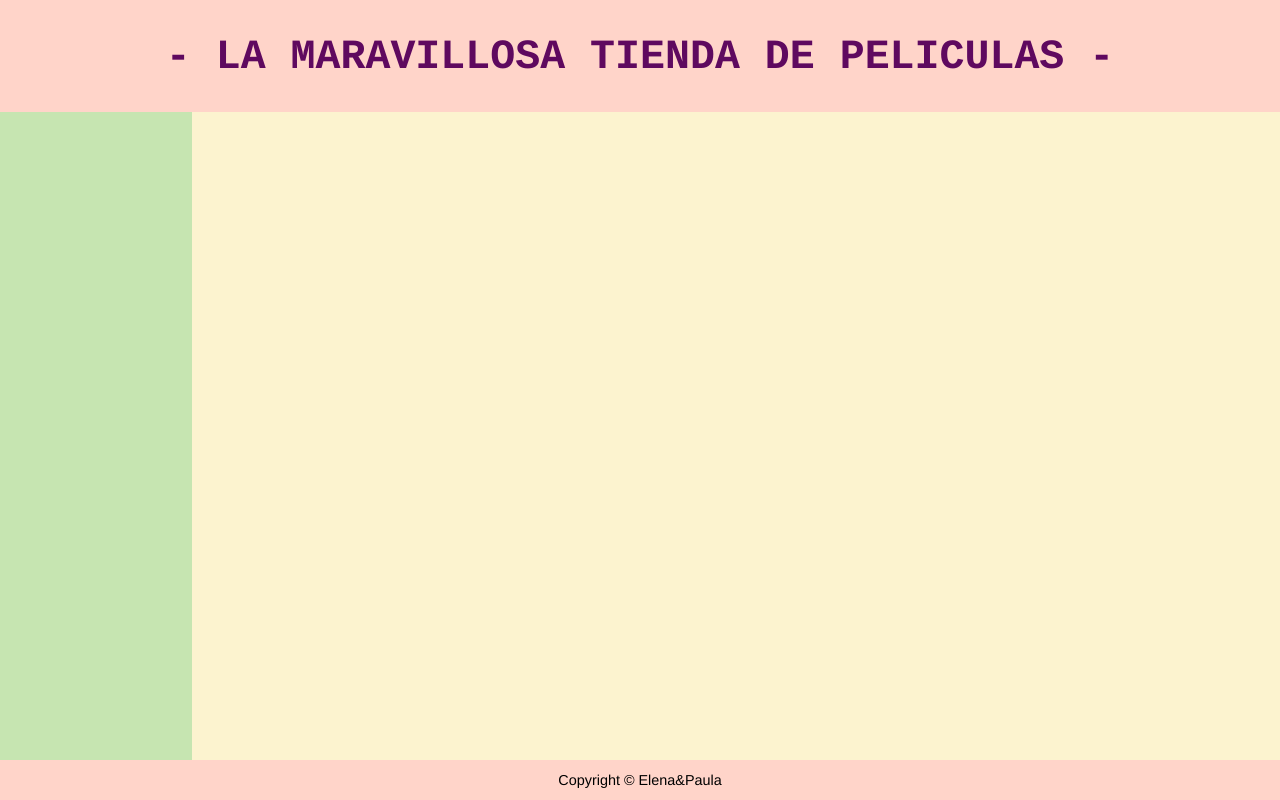
After one commit to pausamlop/SI1, a Python web app: template app/templates/frame.html in a window 1280 px wide. The commit adds this page. Run offline with Jinja, Linux system fonts and the light colour scheme; the template is opened without the code that fills it, so the values that code supplies are empty.

Commit message:
archivos, empezado html y css

```diff
--- /dev/null
+++ b/app/static/css/si1.css
@@ -0,0 +1,80 @@
+
+/* WARNING AVERIGUAR EL POR QUE DE ESTO */
+* {
+  margin: 0;
+}
+html, body {
+  height: 100%;
+}
+
+
+/************************ FRAME ************************/
+
+
+iframe{
+  /* tamano */
+  height: 100%;
+  width: 100%;
+}
+
+/*** HEADER ***/
+header {
+  /* fondo */
+  background-color:rgb(255,212,201);
+  height: 14%;
+  /* texto */
+  display: flex;
+  justify-content: center;
+  align-items: center;
+  color: rgb(95, 9, 95);
+  font-size: 130%;
+  font-family:"courier";
+}
+
+
+/*** MENU ***/
+.menu {
+  /* fondo */
+  height: 81%;
+  position: absolute;
+  bottom: 5%;
+  width:15%;
+  background-color: rgb(198,229,177);
+  /* texto */
+  display: flex;
+  justify-content: center;
+  align-items: center;
+}
+
+
+/*** CONTENT ***/
+.content {
+  /* fondo */
+  height: 81%;
+  position: absolute;
+  bottom: 5%;
+  margin-left: 15%;
+  width:85%;
+  background-color: rgb(252, 243, 207);
+  /* texto */
+  display: flex;
+  justify-content: center;
+  align-items: center;
+}
+
+
+/*** FOOTER ***/
+footer {
+  /* fondo */
+  height: 5%;
+  position: absolute;
+  bottom: 0%;
+  width:100%;
+  background-color: rgb(255,212,201);
+  /* texto */
+  display: flex;
+  justify-content: center;
+  align-items: center;
+  font-size: 90%;
+  font-family:"Helvetica";
+}
--- /dev/null
+++ b/app/templates/frame.html
@@ -0,0 +1,29 @@
+<!DOCTYPE html>
+<html>
+
+<head>
+
+    <link rel="stylesheet" type="text/css" href="../static/css/si1.css">
+
+</head>
+
+<body>
+
+    <header>
+        <h1> - LA MARAVILLOSA TIENDA DE PELICULAS - </h1>
+    </header>
+
+    <div class="menu">
+    </div>
+
+    <div class="content">
+    </div>
+
+    <footer>
+        <p> Copyright © Elena&Paula </p>
+    </div>
+
+
+
+</body>
+</html>
```
Also changed, not shown: app/inventario.json (added, +76 -0 lines), app/templates/acceso.html (renamed from paginaprincipal.html, +7 -3 lines), app/templates/carrito.html (added, +30 -0 lines), app/templates/pelicula.html (added, +30 -0 lines), app/templates/principal.html (added, +30 -0 lines), app/templates/registro.html (added, +30 -0 lines), app/static/img/aneliese.jpg (added), app/static/img/barbie.jpg (added), app/static/img/bloom.jpg (added), app/static/img/camprock.jpg (added), app/static/img/erika.jpg (added), app/static/img/flora.jpg (added), app/static/img/mitchie.jpg (added), app/static/img/shane.jpg (added), 2 more files, 1 other file.
